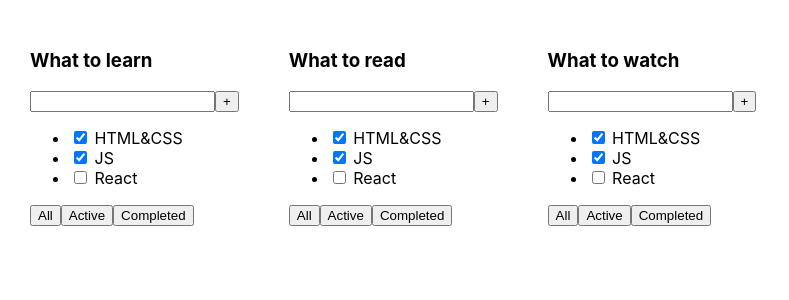
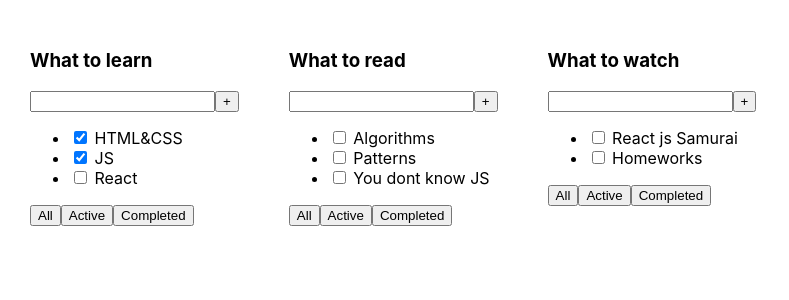
Before and after one commit to Alonasa/Trello, a React (Create React App) app: page / in a window 1280 px wide. Shown: the top 300 px of the page, without its empty margins (0-789 px from the left). Built offline with nearby package versions, Linux system fonts and the light colour scheme.

Commit message:
added different todolists in props

```diff
--- a/src/App.tsx
+++ b/src/App.tsx
@@ -3,11 +3,27 @@ import './App.css';
 import {Todolist} from './components/Todolist';
 
 function App() {
+  const tasks = {
+	tasks1 : [
+	  {id: 0, title: 'HTML&CSS', isDone: true},
+	  {id: 1, title: 'JS', isDone: true},
+	  {id: 2, title: 'React', isDone: false},
+	],
+	tasks2 : [
+	  {id: 3, title: 'Algorithms', isDone: false},
+	  {id: 4, title: 'Patterns', isDone: false},
+	  {id: 5, title: 'You dont know JS', isDone: false},
+	],
+	tasks3 : [
+	  {id: 6, title: 'React js Samurai', isDone: false},
+	  {id: 7, title: 'Homeworks', isDone: false},
+	],
+  }
   return (
 	<div className="App">
-	  <Todolist title={"What to learn"}/>
-	  <Todolist title={"What to read"}/>
-	  <Todolist title={"What to watch"}/>
+	  <Todolist title={'What to learn'} tasks={tasks.tasks1}/>
+	  <Todolist title={'What to read'} tasks={tasks.tasks2}/>
+	  <Todolist title={'What to watch'} tasks={tasks.tasks3}/>
 	</div>
   );
 }
--- a/src/components/Todolist.tsx
+++ b/src/components/Todolist.tsx
@@ -2,6 +2,13 @@ import React from 'react';
 
 type todolistType = {
   title: string
+  tasks: Array<taskType>
+}
+
+type taskType = {
+  id: number
+  title: string
+  isDone: boolean
 }
 
 export const Todolist = (props: todolistType) => {
@@ -13,9 +20,10 @@ export const Todolist = (props: todolistType) => {
 		<button>+</button>
 	  </div>
 	  <ul>
-		<li><input type="checkbox" checked={true}/> <span>HTML&CSS</span></li>
-		<li><input type="checkbox" checked={true}/> <span>JS</span></li>
-		<li><input type="checkbox" checked={false}/> <span>React</span></li>
+		{props.tasks.map(
+		  task =>
+			<li><input type="checkbox" checked={task.isDone}/> <span>{task.title}</span></li>
+		)}
 	  </ul>
 	  <div>
 		<button>All</button>
```
